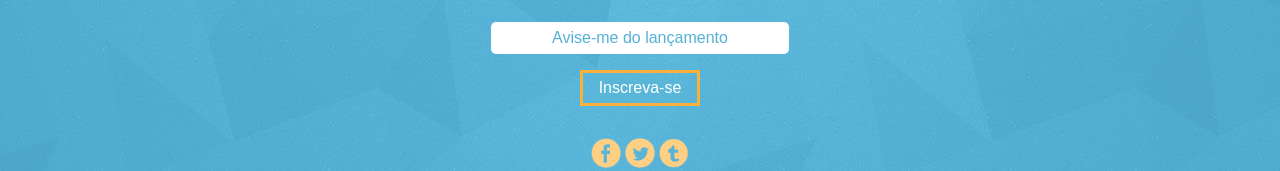
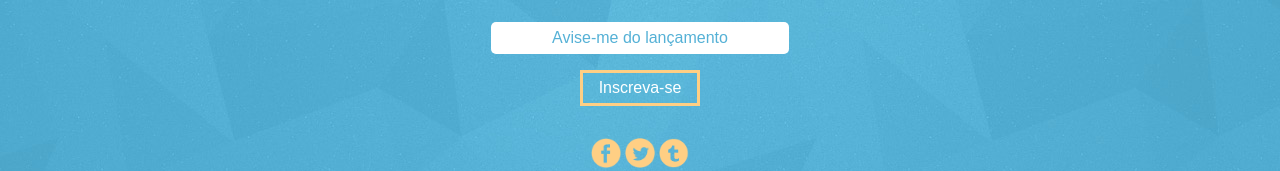
Before and after one commit to toco-computer/website, a plain HTML site: page index.html in a window 1280 px wide. Shown: the part 504-675 px from the top of the page. Drawn offline with nearby package versions, Linux system fonts and the light colour scheme.

Commit message:
changed orange

```diff
--- a/style.css
+++ b/style.css
@@ -21,7 +21,7 @@ input[type="email"] {
 
 input[type='submit'] {
   background: transparent;
-    border: 3px solid #FBB03B;
+    border: 3px solid #FFCF84;
     padding: .4em 1em;
     font-size: 1em;
     margin-bottom: 2em;
```
